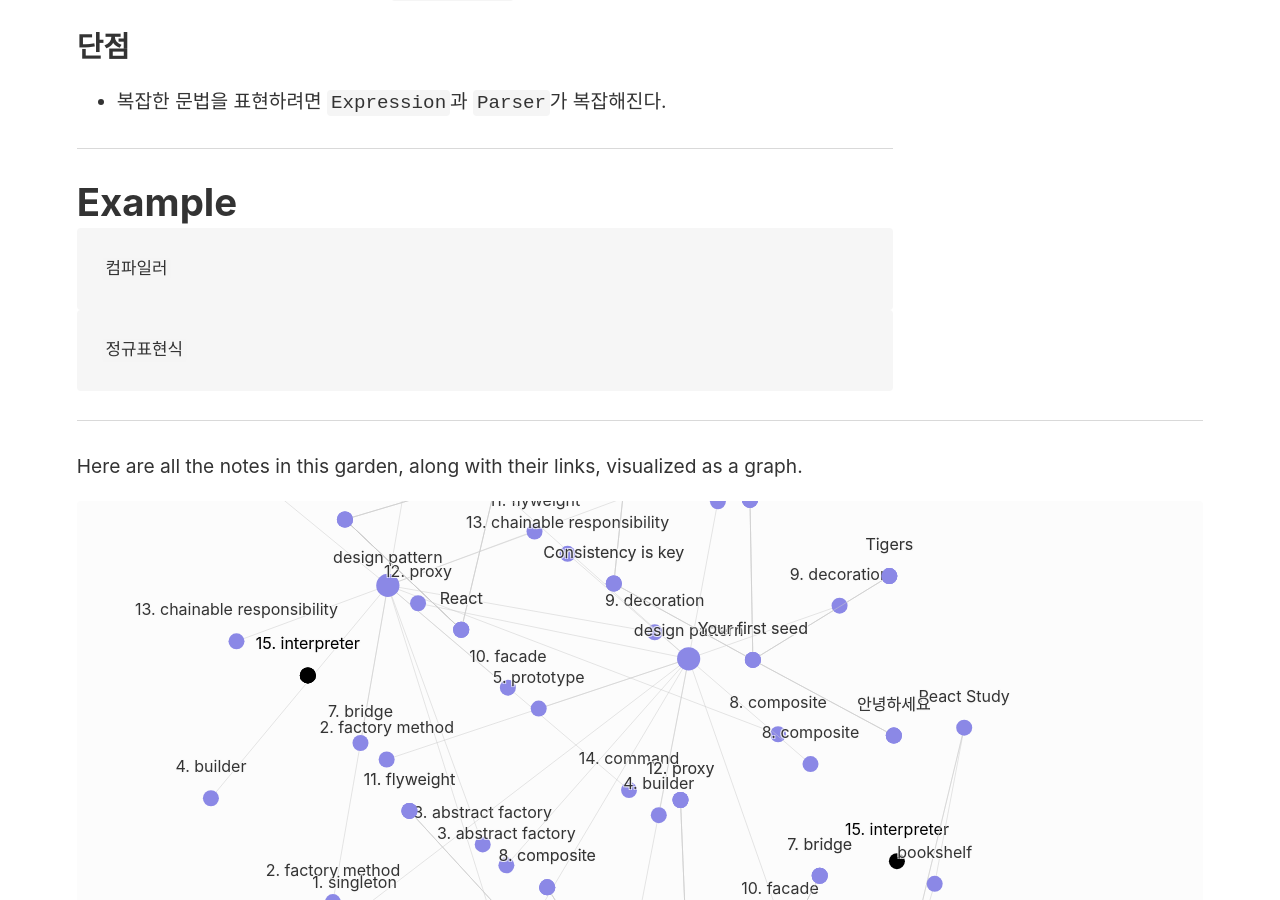
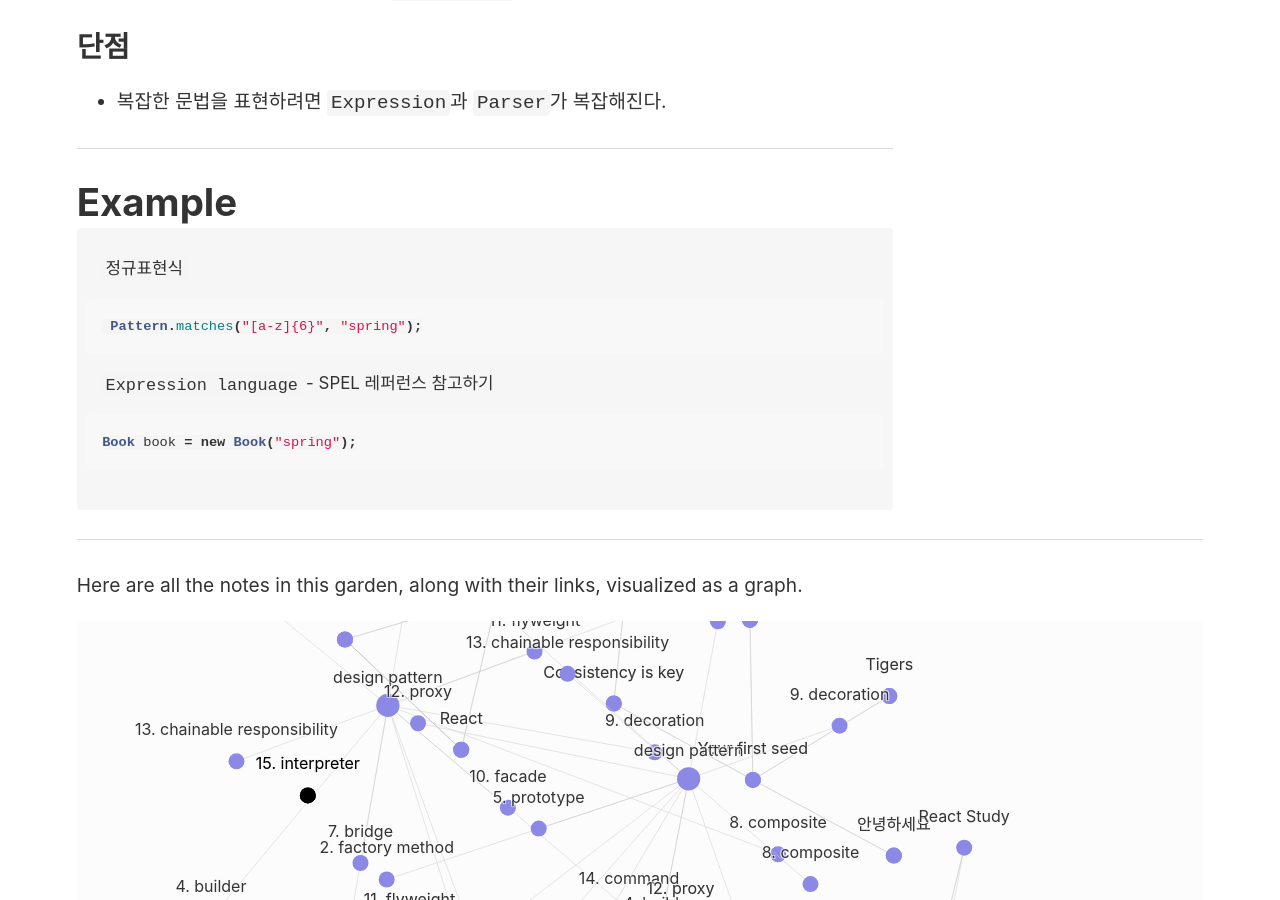
Before and after one commit to innjie/mydocs, a Jekyll site: the page built from _notes/documents/study/Design Pattern/15. Interpreter.md, in a window 1280 px wide and 900 px high, scrolled down 3430 px. Built offline with Jekyll 4.4.1, drawn with Linux system fonts in a browser that asks for light colours; some of the changed text lies outside the part shown.

Commit message:
[update] docs

````diff
--- a/_notes/documents/study/Design Pattern/15. Interpreter.md
+++ b/_notes/documents/study/Design Pattern/15. Interpreter.md
@@ -116,7 +116,12 @@ public class PostfixParser {
 <hr>
 
 # Example
-> `컴파일러`
->
-
 > `정규표현식`
+ ```java
+ Pattern.matches("[a-z]{6}", "spring");
+ ```
+> `Expression language` - SPEL
+> 레퍼런스 참고하기
+```java
+Book book = new Book("spring");
+```
````
